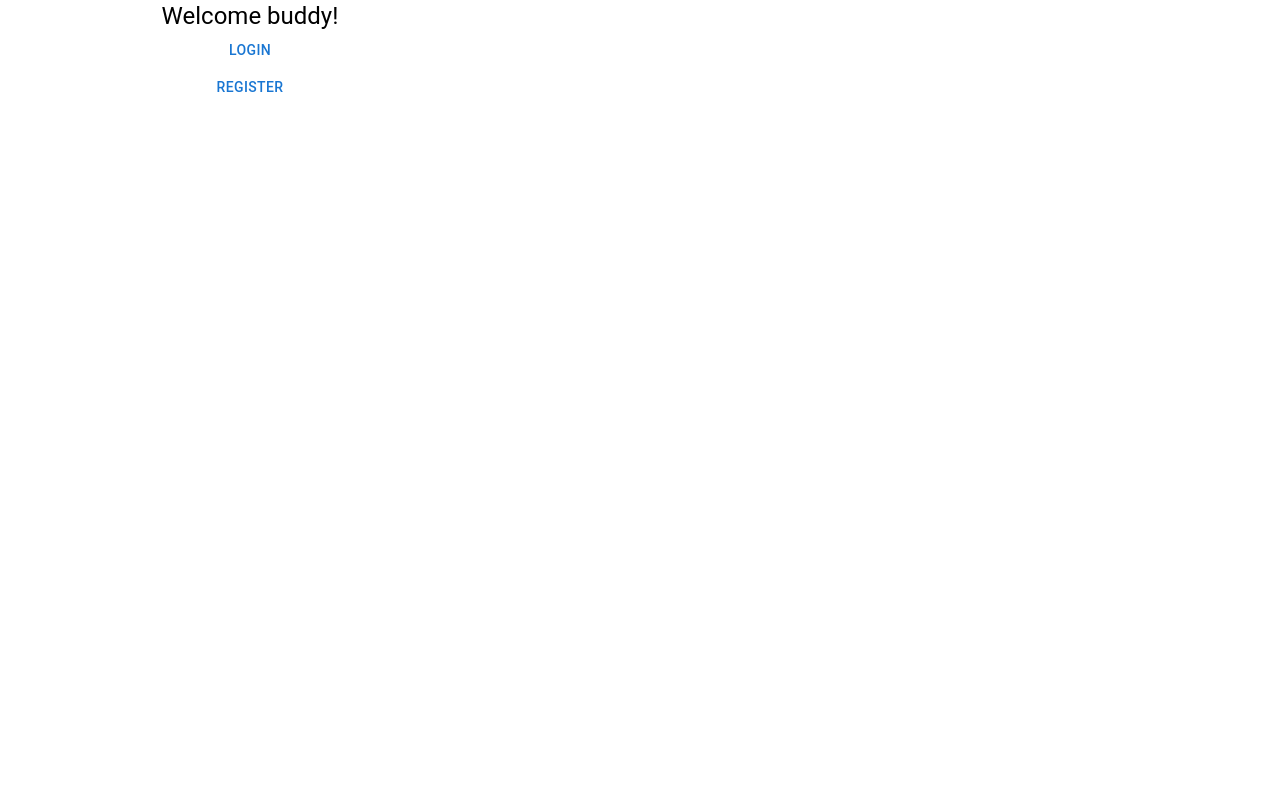
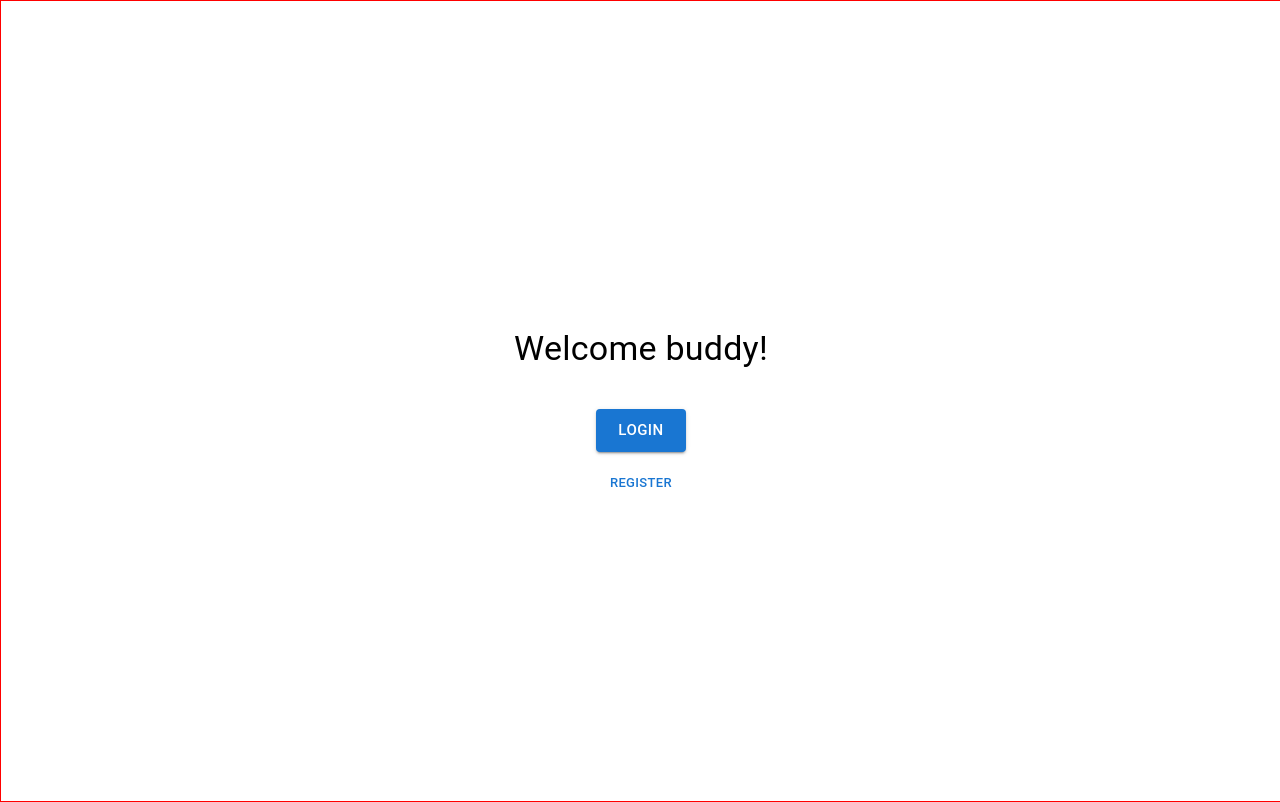
Before and after one commit to karsonbwoy/user-login-app, a React (Create React App) app: page / in a window 1280 px wide. Built offline with nearby package versions, Linux system fonts and the light colour scheme.

Commit message:
Add Login and Register page. Add react router.

```diff
--- a/package.json
+++ b/package.json
@@ -11,7 +11,7 @@
     "@testing-library/user-event": "^13.5.0",
     "react": "^18.2.0",
     "react-dom": "^18.2.0",
-    "react-scripts": "5.0.1",
+    "react-scripts": "^5.0.1",
     "web-vitals": "^2.1.4"
   },
   "scripts": {
@@ -37,5 +37,8 @@
       "last 1 firefox version",
       "last 1 safari version"
     ]
+  },
+  "devDependencies": {
+    "react-router-dom": "^6.22.3"
   }
 }
--- a/src/App.css
+++ b/src/App.css
@@ -1,5 +1,12 @@
 .App {
   text-align: center;
+  display: flex;
+  position: absolute;
+  align-items: center;
+  justify-content: center;
+  border: 1px solid red;
+  height: 100%;
+  width: 100%;
 }
 
 
--- a/src/App.js
+++ b/src/App.js
@@ -1,15 +1,23 @@
-import './App.css';
-import { Box, Stack, Typography, Button } from '@mui/material'
+import './App.css'
+import Home from './pages/Home'
+import Login from './pages/Login'
+import Register from './pages/Register'
+import NoPage from './pages/NoPage'
+import Layout from './pages/Layout'
+import { Route, Routes, BrowserRouter } from 'react-router-dom'
 
-export default function App(params) {
-  return (<div class='App'>
-    <Box width='500px'>
-      <Stack >
-        <Typography variant='h5'>Welcome buddy!</Typography>
-        <Button>Login</Button>
-        <Button>Register</Button>
-      </Stack>
-    </Box>
+export default function App() {
+  return (<div className='App'>
+    <BrowserRouter>
+      <Routes>
+        <Route path="/" element={<Layout />}>
+          <Route index element={<Home />} />
+          <Route path="login" element={<Login />} />
+          <Route path="register" element={<Register />} />
+          <Route path="*" element={<NoPage />} />
+        </Route>
+      </Routes>
+    </BrowserRouter>
   </div>
   )
 }
--- /dev/null
+++ b/src/pages/Home.js
@@ -0,0 +1,18 @@
+import { Box, Stack, Typography, Button } from '@mui/material'
+import { Link } from 'react-router-dom'
+
+export default function Home(params) {
+    return (
+        <Box sx={{ '& button': { m: 1 } }}>
+            <Stack >
+                <Typography my={4} variant='h4'>Welcome buddy!</Typography>
+                <Link to='/login'>
+                    <Button variant='contained' size='large' >Login</Button>
+                </Link>
+                <Link to='/register'>
+                    <Button variant='text' size='small' >Register</Button>
+                </Link>
+            </Stack>
+        </Box>
+    )
+}
--- /dev/null
+++ b/src/pages/Layout.js
@@ -0,0 +1,11 @@
+import { Outlet } from "react-router-dom";
+
+const Layout = () => {
+    return (
+        <>
+            <Outlet />
+        </>
+    )
+};
+
+export default Layout;
--- /dev/null
+++ b/src/pages/Login.js
@@ -0,0 +1,13 @@
+import { Link } from "react-router-dom"
+
+
+export default function Login() {
+    return (
+        <>
+            <div>Login</div>
+            <Link to='/register'>
+                <p>No account? Register then.</p>
+            </Link>
+        </>
+    )
+}
--- /dev/null
+++ b/src/pages/NoPage.js
@@ -0,0 +1,5 @@
+export default function NoPage() {
+    return (
+        <div>No page found</div>
+    )
+}
--- /dev/null
+++ b/src/pages/Register.js
@@ -0,0 +1,12 @@
+import { Link } from "react-router-dom"
+
+export default function Register() {
+    return (
+        <>
+            <div>Register</div>
+            <Link to='/login'>
+                <p>Have an account? Login then.</p>
+            </Link>
+        </>
+    )
+}
```
Also changed, not shown: src/index.css (line endings or trailing spaces), 1 other file (tests, documents, lock files or other folders).
